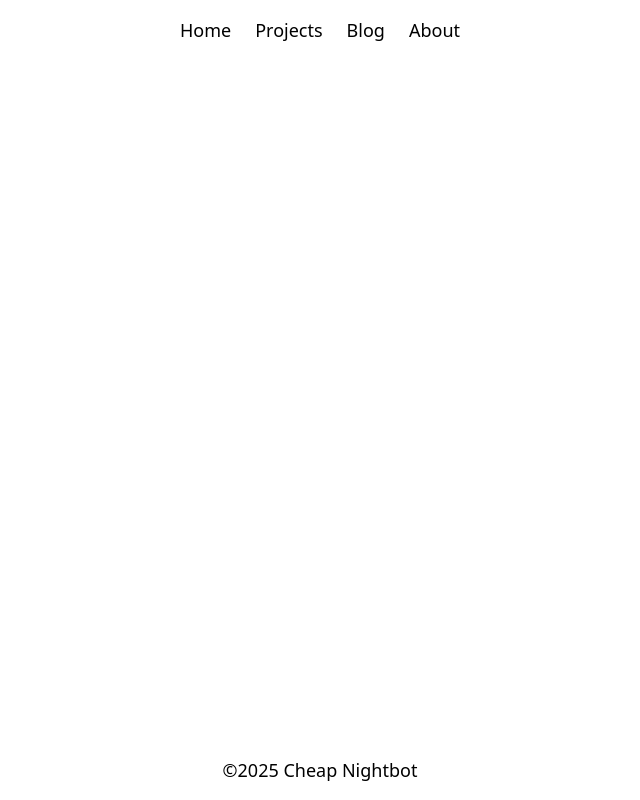
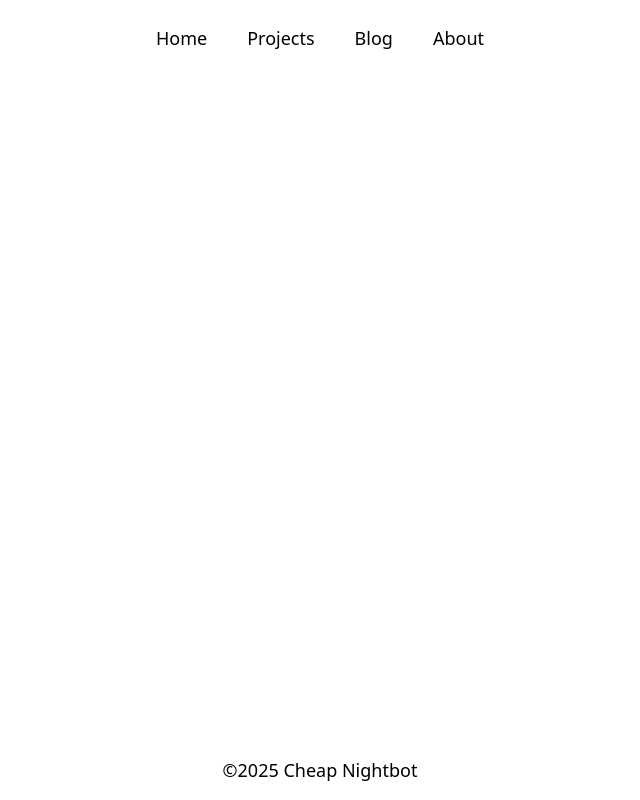
Before and after one commit to CheapNightbot/homepage, an Astro site: page / in a window 1280 px wide. Shown: the whole page, without its empty margins (320-960 px from the left). Built offline with nearby package versions, Linux system fonts and the light colour scheme; Astro itself is replaced by a stand-in of ours.

Commit message:
Update Header.astro

```diff
--- a/src/components/Header.astro
+++ b/src/components/Header.astro
@@ -8,3 +8,13 @@
   <a href="/blog">Blog</a>
   <a href="/about">About</a>
 </nav>
+
+<style>
+  a {
+    padding: calc(var(--spacing) * 2);
+  }
+
+  a:hover {
+    background: var(--color-indigo-500);
+  }
+</style>
```
